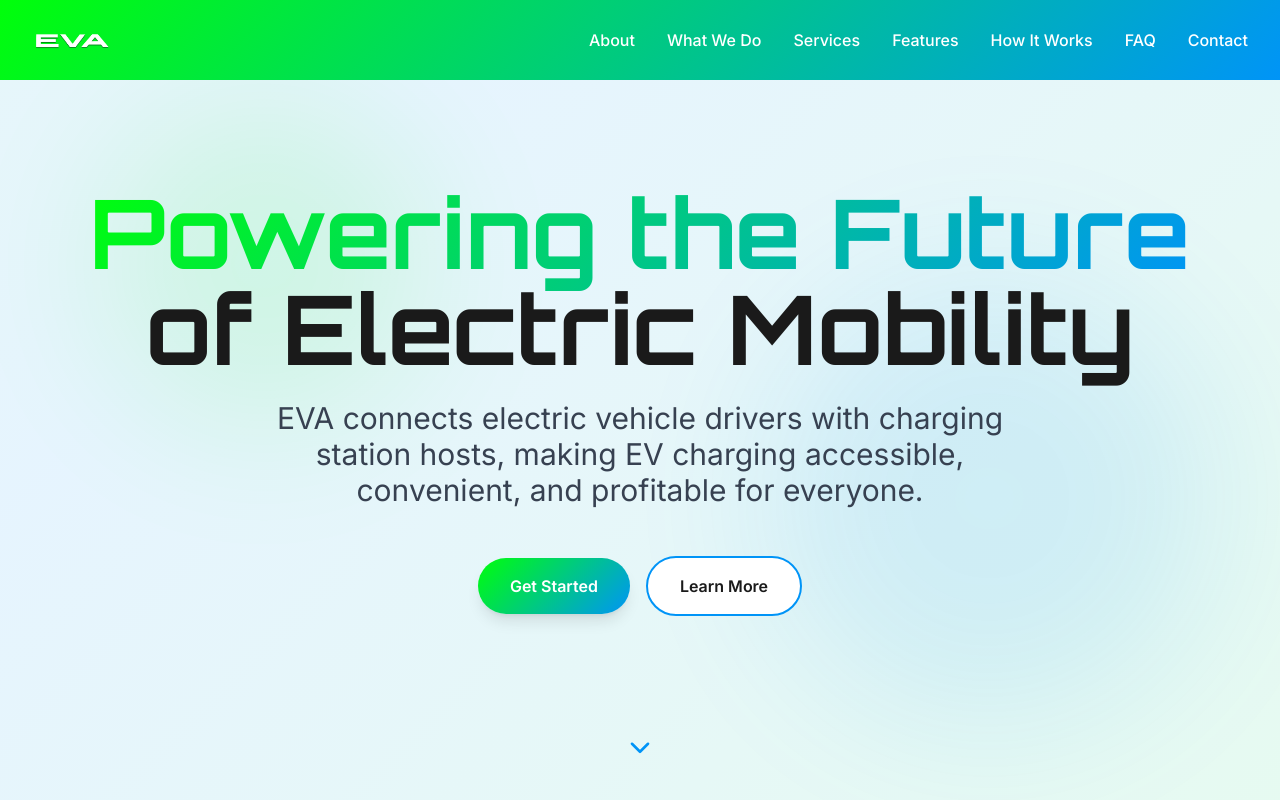
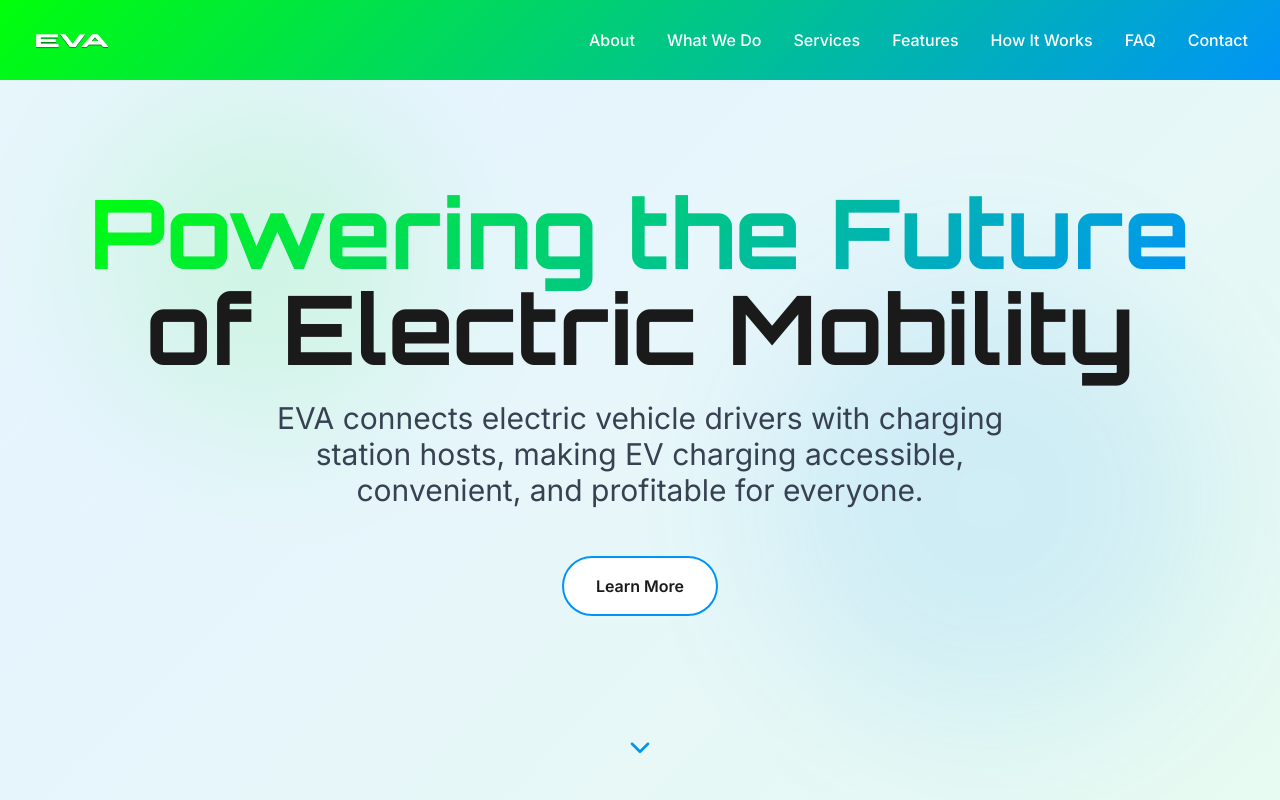
Before and after one commit to 888develops/EVA-WEBSITE-, a Next.js app: page / in a window 1280 px wide. Shown: the top 800 px of the page. Built offline with nearby package versions, Linux system fonts and the light colour scheme.

Commit message:
Hero: remove Get Started button, keep Learn More centered

```diff
--- a/components/Hero.tsx
+++ b/components/Hero.tsx
@@ -72,15 +72,8 @@ export default function Hero() {
           initial={{ opacity: 0, y: 30 }}
           animate={{ opacity: 1, y: 0 }}
           transition={{ duration: 0.8, delay: 0.4, ease: 'easeOut' }}
-          className="flex flex-col sm:flex-row gap-4 justify-center items-center"
+          className="flex justify-center items-center"
         >
-          <motion.button
-            whileHover={{ scale: 1.05 }}
-            whileTap={{ scale: 0.95 }}
-            className="px-8 py-4 gradient-green-blue text-white font-semibold rounded-full shadow-lg hover:shadow-xl transition-all duration-300"
-          >
-            Get Started
-          </motion.button>
           <motion.button
             whileHover={{ scale: 1.05 }}
             whileTap={{ scale: 0.95 }}
```
